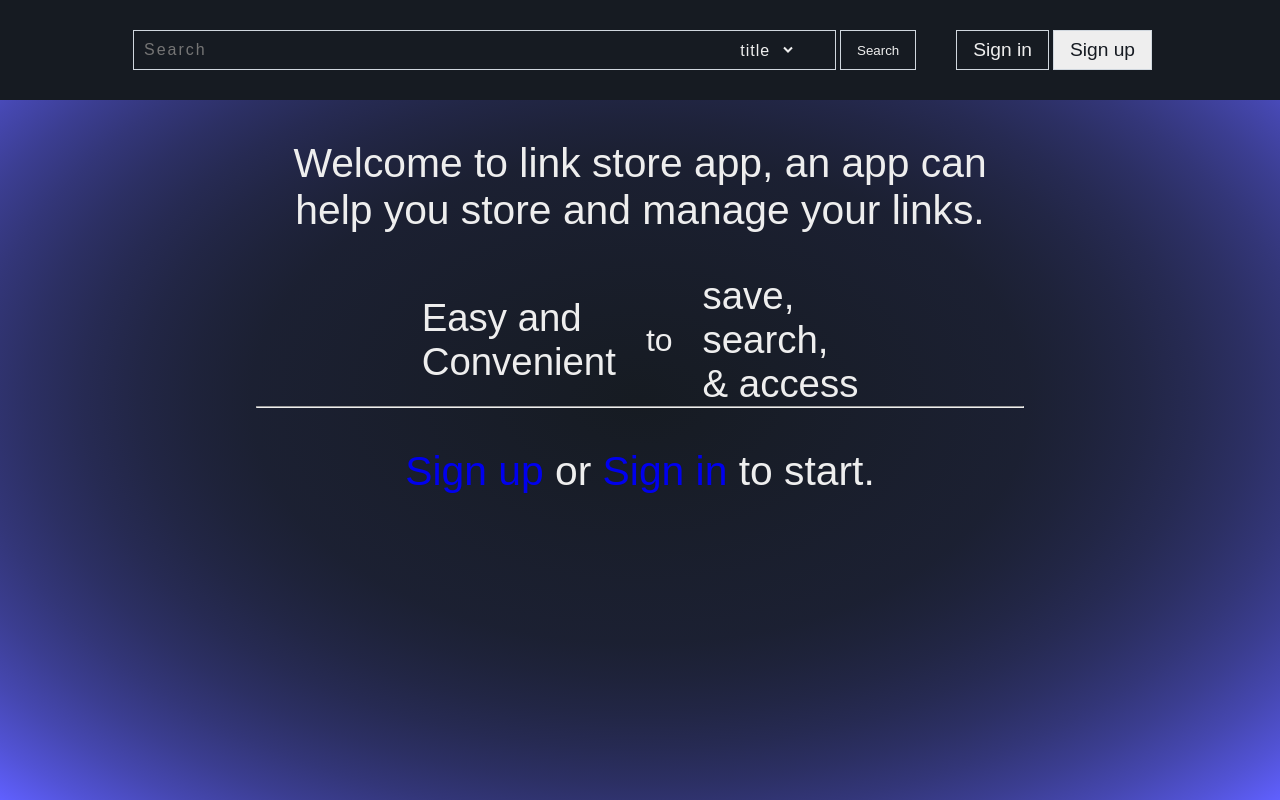
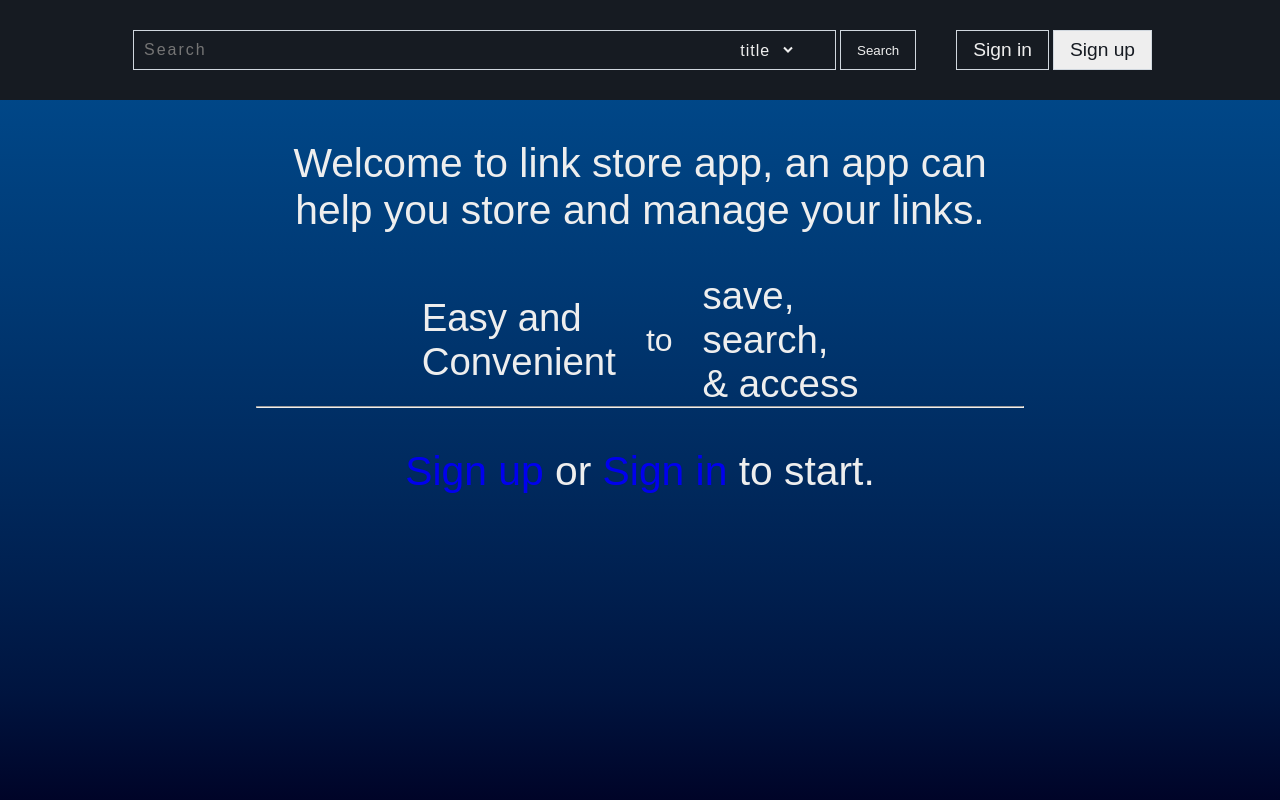
Before and after one commit to bravo680git/link-store-web-app, a React (Create React App) app: page / in a window 1280 px wide. Built offline with nearby package versions, Linux system fonts and the light colour scheme.

Commit message:
change main bg gradient color

```diff
--- a/src/index.scss
+++ b/src/index.scss
@@ -1,5 +1,5 @@
 body {
-  background-image: radial-gradient(#161b22, 80%, rgba(0, 0, 255, 0.623));
+  background-image: linear-gradient(0deg, #000428, 40%, #004e92);
   font-size: 16px;
   font-family: Arial, Helvetica, sans-serif;
   width: 100vw;
```
